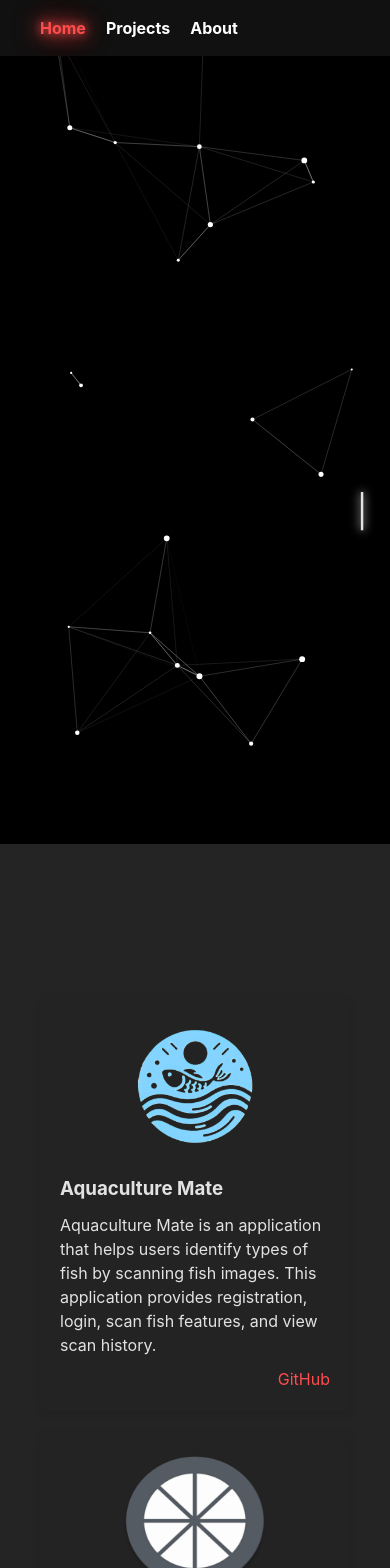
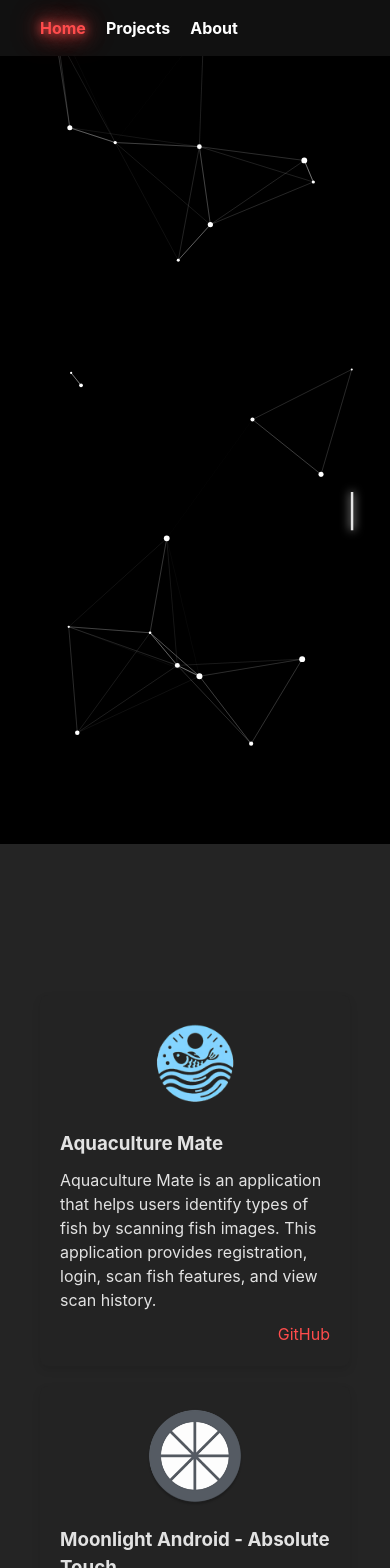
Before and after one commit to MuhamadRifkii/MuhamadRifkii.github.io, a React (Vite) app: page / in a window 390 px wide. Shown: the top 1568 px of the page. Built offline with nearby package versions, Linux system fonts and the light colour scheme.

Commit message:
Add experience item, adjust margin

```diff
--- a/src/sections/About.jsx
+++ b/src/sections/About.jsx
@@ -57,6 +57,15 @@ function About() {
               collaborative learning program.
             </p>
           </li>
+          <li className="experience-item">
+            <strong>
+              FullStack Web Development Cohort at CAMP Celerates 2024 Batch 1
+            </strong>
+            <p>
+              Focused on fullstack web development with React and Node.js as
+              part of a learning mastery program.
+            </p>
+          </li>
         </ul>
       </div>
 
--- a/src/sections/Projects.jsx
+++ b/src/sections/Projects.jsx
@@ -4,7 +4,7 @@ function Projects() {
   return (
     <section id="projects">
       <div className="container-projects">
-        <img className="logo" src="/assets/logo.png" alt="Aquaculture" />
+        <img className="logo-aquaculture" src="/assets/aquaculture.png" alt="Aquaculture" />
         <div>
           <h3>Aquaculture Mate</h3>
           <p>
--- a/src/styles/About.css
+++ b/src/styles/About.css
@@ -2,6 +2,7 @@
   display: flex;
   flex-direction: row;
   gap: 20px;
+  margin-left: 20px;
 }
 
 .profile-image {
@@ -45,7 +46,7 @@
 
 .experience-section,
 .skills-section {
-  margin: 20px 20px 0 0;
+  margin: 20px 20px 0 20px;
   padding: 5px 20px 20px 20px;
   border-radius: 8px;
   box-shadow: 0 4px 8px rgba(0, 0, 0, 0.1);
--- a/src/styles/Global.css
+++ b/src/styles/Global.css
@@ -33,7 +33,6 @@ body {
 section {
   padding: 50px 20px;
   min-height: 100vh;
-  margin-left: 20px;
 }
 
 h1 {
@@ -45,11 +44,11 @@ h1 {
 }
 
 ::-webkit-scrollbar-track {
-    background-color: #000;
+    background-color: rgba(0, 0, 0, 0.9);
 }
 
 ::-webkit-scrollbar-thumb {
-    background-color: #333;
+    background-color: #222;
     border-radius: 6px;
 }
 
@@ -71,6 +70,5 @@ h1 {
     section {
     padding: 100px 20px;
     min-height: 100vh;
-    margin-left: 20px;
   }
 }
--- a/src/styles/Projects.css
+++ b/src/styles/Projects.css
@@ -1,7 +1,7 @@
 .container-projects {
   display: flex;
   flex-direction: row;
-  margin: 20px 20px 0 0;
+  margin: 20px 20px 0 20px;
   padding: 20px;
   border-radius: 8px;
   box-shadow: 0 4px 8px rgba(0, 0, 0, 0.1);
@@ -9,8 +9,14 @@
 }
 
 .logo {
-  width: 150px;
-  height: 140px;
+  width: 120px;
+  height: 120px;
+  margin-right: 20px;
+}
+
+.logo-aquaculture {
+  width: 120px;
+  height: 115px;
   margin-right: 20px;
 }
 
@@ -50,8 +56,15 @@
   }
 
   .logo {
-    width: 150px;
-    height: 140px;
+    width: 100px;
+    height: 100px;
+    margin-right: 0;
+    margin-bottom: 20px;
+  }
+
+  .logo-aquaculture {
+    width: 100px;
+    height: 95px;
     margin-right: 0;
     margin-bottom: 20px;
   }
```
Also changed, not shown: public/assets/aquaculture.png (renamed from public/assets/logo.png).
